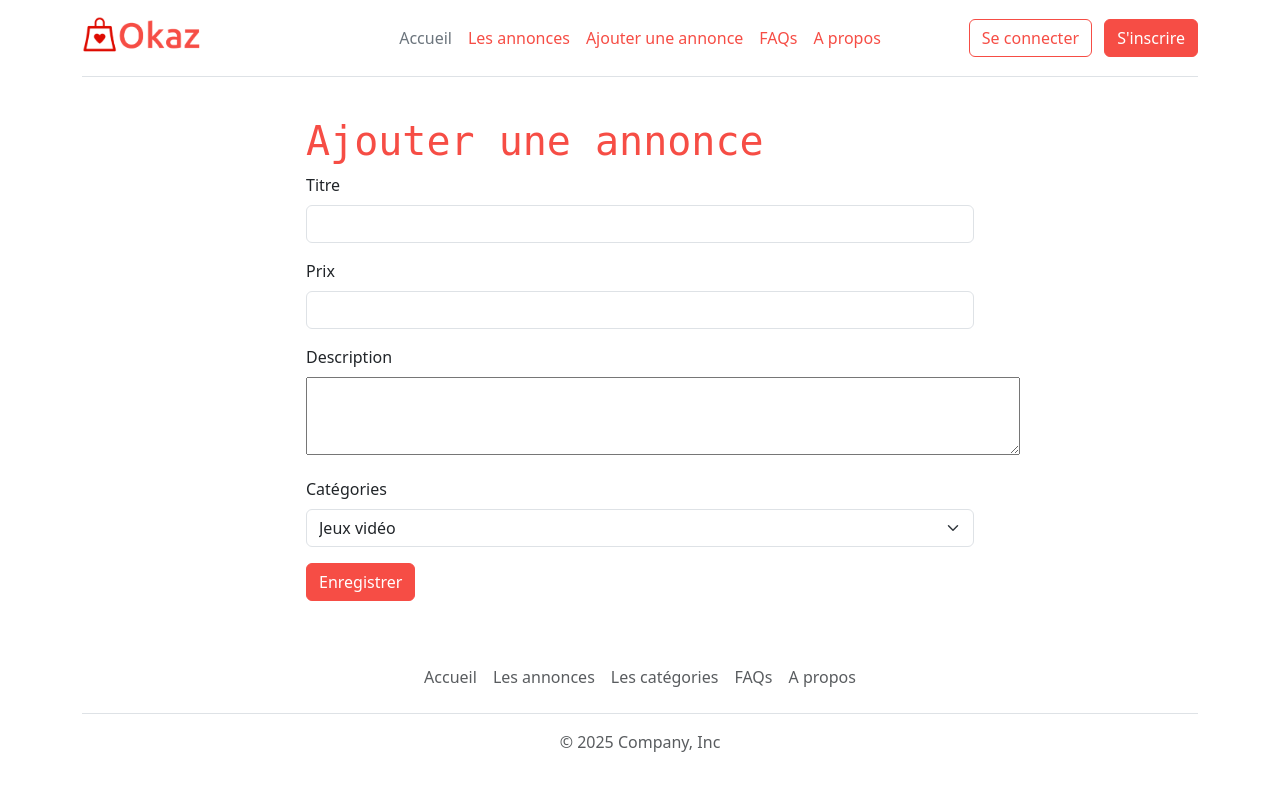
After one commit to Geraldine743/okaz, a PHP site: page /ajout_annonce.php in a window 1280 px wide. The commit adds this page. Run offline with PHP 8.4, Linux system fonts and the light colour scheme; some libraries are stand-ins or nearby versions.

Commit message:
add structure ajout_annonce page

```diff
--- /dev/null
+++ b/ajout_annonce.php
@@ -0,0 +1,34 @@
+<?php require_once 'templates/header.php';
+require_once 'libs/category.php';
+$categories = getCategories();
+?>
+
+<div class="form-listing w-100 m-auto">
+    <h1>Ajouter une annonce</h1>
+    <form action="" method="post">
+        <div class="mb-3">
+            <label for="title" class="form-label">Titre</label>
+            <input type="text" name="title" id="title" class="form-control">
+        </div>
+        <div class="mb-3">
+            <label for="price" class="form-label">Prix</label>
+            <input type="text" name="price" id="price" class="form-control">
+        </div>
+        <div class="mb-3">
+            <label for="description" class="form-label">Description</label>
+            <textarea name="description" id="description" cols="75" rows="3"></textarea>
+        </div>
+        <div class="mb-3">
+            <label for="categories" class="form-label">Catégories</label>
+            <select name="categories" id="categories" class="form-select">
+                <?php foreach ($categories as $key => $category) { ?>
+                    <option value="<?= $key ?>"><?= $category["name"] ?></option>
+                <?php } ?>
+            </select>
+        </div>
+        <input type="submit" value="Enregistrer" class="btn btn-primary">
+    </form>
+</div>
+
+
+<?php require_once 'templates/footer.php'; ?>
--- a/annonces.php
+++ b/annonces.php
@@ -1,6 +1,6 @@
 <?php require_once 'templates/header.php';
 require_once 'libs/listing.php';
-$listings = getListing($id);
+$listings = getListing();
 ?>
 
 <div class="row">
--- /dev/null
+++ b/libs/category.php
@@ -0,0 +1,10 @@
+<?php
+
+function getCategories(): array
+{
+    return [
+        ["name" => "Jeux vidéo", "icon" => "controller"],
+        ["name" => "Vetements", "icon" => "lamp"],
+        ["name" => "Mobilier", "icon" => "tag"]
+    ];
+}
--- a/login.php
+++ b/login.php
@@ -2,7 +2,7 @@
 
 <div class="form-signin w-100 m-auto">
     <form method="post">
-        <h1 class="h3 mb-3 fw-normal">Se connecter</h1>
+        <h1 class="h1 mb-3 fw-normal">Se connecter</h1>
         <div class="form-floating">
             <input type="email" class="form-control" name="email" id="email" placeholder="name@example.com">
             <label for="email">Email</label>
--- a/templates/header.php
+++ b/templates/header.php
@@ -21,7 +21,7 @@
             <ul class="nav col-12 col-md-auto mb-2 justify-content-center mb-md-0">
                 <li><a href="index.php" class="nav-link px-2 link-secondary">Accueil</a></li>
                 <li><a href="annonces.php" class="nav-link px-2">Les annonces</a></li>
-                <li><a href="#" class="nav-link px-2">Les catégories</a></li>
+                <li><a href="ajout_annonce.php" class="nav-link px-2">Ajouter une annonce</a></li>
                 <li><a href="#" class="nav-link px-2">FAQs</a></li>
                 <li><a href="#" class="nav-link px-2">A propos</a></li>
             </ul>
```
Also changed, not shown: index.php (+2 -5 lines).
